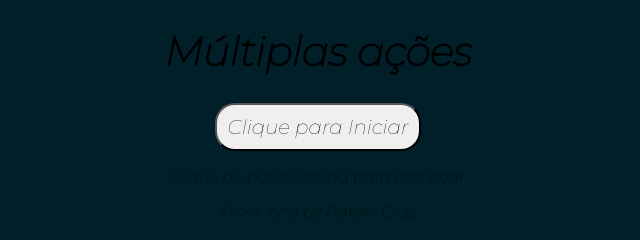
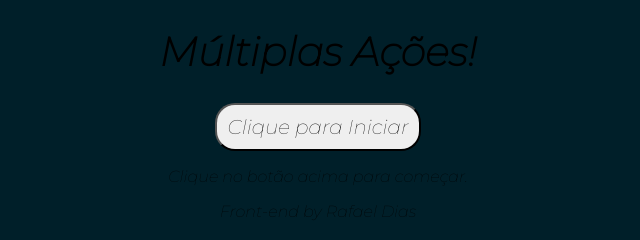
Before and after one commit to Rafaeldias0934/OperacoescomJS, a plain HTML site: page index.html in a window 1280 px wide. Shown: the full height of the page, 322-962 px from the left. Drawn offline with Linux system fonts and the light colour scheme.

Commit message:
Atualizando o Index

```diff
--- a/index.html
+++ b/index.html
@@ -9,7 +9,7 @@
 </head>
 <body class="body">
     <header class="title">
-        <h1>Múltiplas ações</h1>
+        <h1>Múltiplas Ações!</h1>
     </header>
     <section class="box">
         <button onclick="iniciar()">Clique para Iniciar</button>
```
